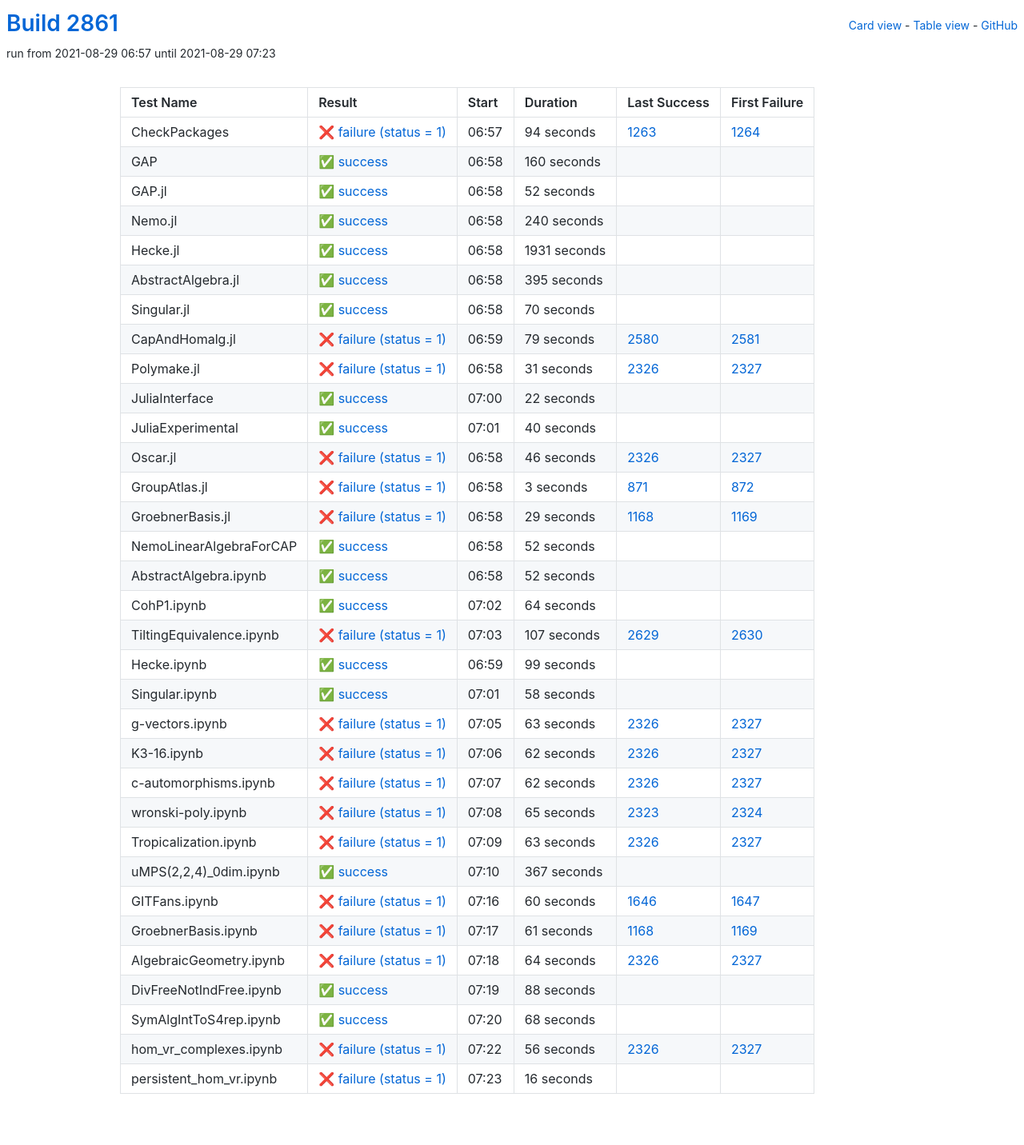
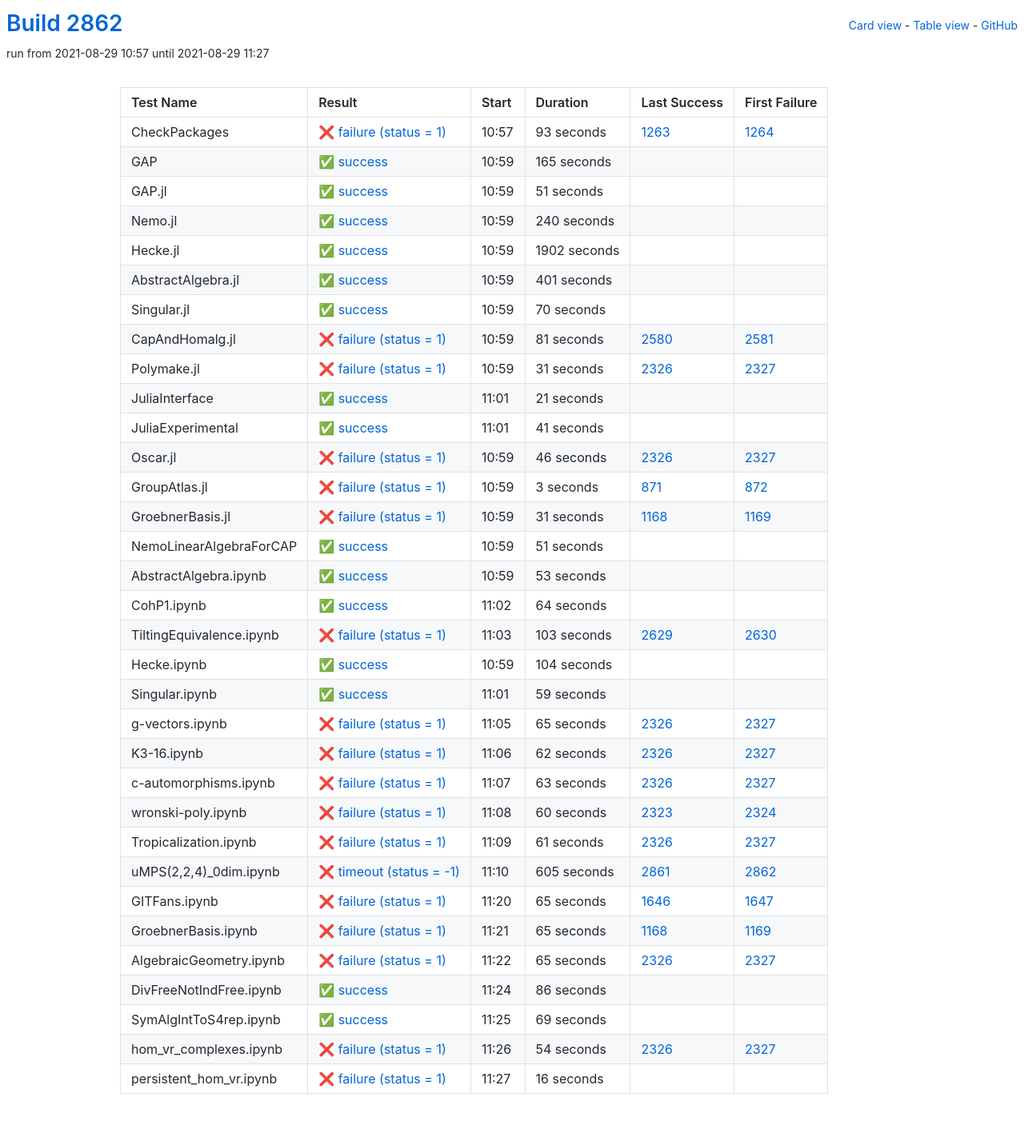
Before and after one commit to oscar-system/oscar-ci-status-stable, a Jekyll site: the page built from table.html, in a window 1280 px wide. Shown: the whole page at 80% size. Built offline with Jekyll 4.4.1, drawn with Linux system fonts in a browser that asks for light colours.

Commit message:
Build #2862

```diff
--- a/_data/ci.yml
+++ b/_data/ci.yml
@@ -1,6 +1,6 @@
 ---
-build: 2861
-build_url: https://oscarci.mathematik.uni-kl.de/job/oscar-stable/2861/
+build: 2862
+build_url: https://oscarci.mathematik.uni-kl.de/job/oscar-stable/2862/
 job: oscar-stable
 organization: oscar-system
 repo: oscar-ci-status-stable
@@ -8,44 +8,44 @@ repourl: https://github.com/oscar-system/oscar-ci-status-stable
 tests:
 - name: CheckPackages
   id: checkpackages
-  log: https://oscarci.mathematik.uni-kl.de/job/oscar-stable/2861/artifact/logs/build-2861/CheckPackages.log
-  start: 2021-08-29 06:57
+  log: https://oscarci.mathematik.uni-kl.de/job/oscar-stable/2862/artifact/logs/build-2862/CheckPackages.log
+  start: 2021-08-29 10:57
   success: false
   exitcode: 1
   status: failure
-  duration: 94
+  duration: 93
   last_success: 1263
   last_success_url: https://oscarci.mathematik.uni-kl.de/job/oscar-stable/1263/
   first_failure: 1264
   first_failure_url: https://oscarci.mathematik.uni-kl.de/job/oscar-stable/1264/
 - name: GAP
   id: gap
-  log: https://oscarci.mathematik.uni-kl.de/job/oscar-stable/2861/artifact/logs/build-2861/GAP.log
-  start: 2021-08-29 06:58
+  log: https://oscarci.mathematik.uni-kl.de/job/oscar-stable/2862/artifact/logs/build-2862/GAP.log
+  start: 2021-08-29 10:59
   success: true
   exitcode: 0
   status: success
-  duration: 160
+  duration: 165
   last_success: false
   last_success_url:
   first_failure: false
   first_failure_url:
 - name: GAP.jl
   id: gap-jl
-  log: https://oscarci.mathematik.uni-kl.de/job/oscar-stable/2861/artifact/logs/build-2861/GAP.jl.log
-  start: 2021-08-29 06:58
+  log: https://oscarci.mathematik.uni-kl.de/job/oscar-stable/2862/artifact/logs/build-2862/GAP.jl.log
+  start: 2021-08-29 10:59
   success: true
   exitcode: 0
   status: success
-  duration: 52
+  duration: 51
   last_success: false
   last_success_url:
   first_failure: false
   first_failure_url:
 - name: Nemo.jl
   id: nemo-jl
-  log: https://oscarci.mathematik.uni-kl.de/job/oscar-stable/2861/artifact/logs/build-2861/Nemo.jl.log
-  start: 2021-08-29 06:58
+  log: https://oscarci.mathematik.uni-kl.de/job/oscar-stable/2862/artifact/logs/build-2862/Nemo.jl.log
+  start: 2021-08-29 10:59
   success: true
   exitcode: 0
   status: success
@@ -56,32 +56,32 @@ tests:
   first_failure_url:
 - name: Hecke.jl
   id: hecke-jl
-  log: https://oscarci.mathematik.uni-kl.de/job/oscar-stable/2861/artifact/logs/build-2861/Hecke.jl.log
-  start: 2021-08-29 06:58
+  log: https://oscarci.mathematik.uni-kl.de/job/oscar-stable/2862/artifact/logs/build-2862/Hecke.jl.log
+  start: 2021-08-29 10:59
   success: true
   exitcode: 0
   status: success
-  duration: 1931
+  duration: 1902
   last_success: false
   last_success_url:
   first_failure: false
   first_failure_url:
 - name: AbstractAlgebra.jl
   id: abstractalgebra-jl
-  log: https://oscarci.mathematik.uni-kl.de/job/oscar-stable/2861/artifact/logs/build-2861/AbstractAlgebra.jl.log
-  start: 2021-08-29 06:58
+  log: https://oscarci.mathematik.uni-kl.de/job/oscar-stable/2862/artifact/logs/build-2862/AbstractAlgebra.jl.log
+  start: 2021-08-29 10:59
   success: true
   exitcode: 0
   status: success
-  duration: 395
+  duration: 401
   last_success: false
   last_success_url:
   first_failure: false
   first_failure_url:
 - name: Singular.jl
   id: singular-jl
-  log: https://oscarci.mathematik.uni-kl.de/job/oscar-stable/2861/artifact/logs/build-2861/Singular.jl.log
-  start: 2021-08-29 06:58
+  log: https://oscarci.mathematik.uni-kl.de/job/oscar-stable/2862/artifact/logs/build-2862/Singular.jl.log
+  start: 2021-08-29 10:59
   success: true
   exitcode: 0
   status: success
@@ -92,20 +92,20 @@ tests:
   first_failure_url:
 - name: CapAndHomalg.jl
   id: capandhomalg-jl
-  log: https://oscarci.mathematik.uni-kl.de/job/oscar-stable/2861/artifact/logs/build-2861/CapAndHomalg.jl.log
-  start: 2021-08-29 06:59
+  log: https://oscarci.mathematik.uni-kl.de/job/oscar-stable/2862/artifact/logs/build-2862/CapAndHomalg.jl.log
+  start: 2021-08-29 10:59
   success: false
   exitcode: 1
   status: failure
-  duration: 79
+  duration: 81
   last_success: 2580
   last_success_url: https://oscarci.mathematik.uni-kl.de/job/oscar-stable/2580/
   first_failure: 2581
   first_failure_url: https://oscarci.mathematik.uni-kl.de/job/oscar-stable/2581/
 - name: Polymake.jl
   id: polymake-jl
-  log: https://oscarci.mathematik.uni-kl.de/job/oscar-stable/2861/artifact/logs/build-2861/Polymake.jl.log
-  start: 2021-08-29 06:58
+  log: https://oscarci.mathematik.uni-kl.de/job/oscar-stable/2862/artifact/logs/build-2862/Polymake.jl.log
+  start: 2021-08-29 10:59
   success: false
   exitcode: 1
   status: failure
@@ -116,32 +116,32 @@ tests:
   first_failure_url: https://oscarci.mathematik.uni-kl.de/job/oscar-stable/2327/
 - name: JuliaInterface
   id: juliainterface
-  log: https://oscarci.mathematik.uni-kl.de/job/oscar-stable/2861/artifact/logs/build-2861/JuliaInterface.log
-  start: 2021-08-29 07:00
+  log: https://oscarci.mathematik.uni-kl.de/job/oscar-stable/2862/artifact/logs/build-2862/JuliaInterface.log
+  start: 2021-08-29 11:01
   success: true
   exitcode: 0
   status: success
-  duration: 22
+  duration: 21
   last_success: false
   last_success_url:
   first_failure: false
   first_failure_url:
 - name: JuliaExperimental
   id: juliaexperimental
-  log: https://oscarci.mathematik.uni-kl.de/job/oscar-stable/2861/artifact/logs/build-2861/JuliaExperimental.log
-  start: 2021-08-29 07:01
+  log: https://oscarci.mathematik.uni-kl.de/job/oscar-stable/2862/artifact/logs/build-2862/JuliaExperimental.log
+  start: 2021-08-29 11:01
   success: true
   exitcode: 0
   status: success
-  duration: 40
+  duration: 41
   last_success: false
   last_success_url:
   first_failure: false
   first_failure_url:
 - name: Oscar.jl
   id: oscar-jl
-  log: https://oscarci.mathematik.uni-kl.de/job/oscar-stable/2861/artifact/logs/build-2861/Oscar.jl.log
-  start: 2021-08-29 06:58
+  log: https://oscarci.mathematik.uni-kl.de/job/oscar-stable/2862/artifact/logs/build-2862/Oscar.jl.log
+  start: 2021-08-29 10:59
   success: false
   exitcode: 1
   status: failure
@@ -152,8 +152,8 @@ tests:
   first_failure_url: https://oscarci.mathematik.uni-kl.de/job/oscar-stable/2327/
 - name: GroupAtlas.jl
   id: groupatlas-jl
-  log: https://oscarci.mathematik.uni-kl.de/job/oscar-stable/2861/artifact/logs/build-2861/GroupAtlas.jl.log
-  start: 2021-08-29 06:58
+  log: https://oscarci.mathematik.uni-kl.de/job/oscar-stable/2862/artifact/logs/build-2862/GroupAtlas.jl.log
+  start: 2021-08-29 10:59
   success: false
   exitcode: 1
   status: failure
@@ -164,44 +164,44 @@ tests:
   first_failure_url: https://oscarci.mathematik.uni-kl.de/job/oscar-stable/872/
 - name: GroebnerBasis.jl
   id: groebnerbasis-jl
-  log: https://oscarci.mathematik.uni-kl.de/job/oscar-stable/2861/artifact/logs/build-2861/GroebnerBasis.jl.log
-  start: 2021-08-29 06:58
+  log: https://oscarci.mathematik.uni-kl.de/job/oscar-stable/2862/artifact/logs/build-2862/GroebnerBasis.jl.log
+  start: 2021-08-29 10:59
   success: false
   exitcode: 1
   status: failure
-  duration: 29
+  duration: 31
   last_success: 1168
   last_success_url: https://oscarci.mathematik.uni-kl.de/job/oscar-stable/1168/
   first_failure: 1169
   first_failure_url: https://oscarci.mathematik.uni-kl.de/job/oscar-stable/1169/
 - name: NemoLinearAlgebraForCAP
   id: nemolinearalgebraforcap
-  log: https://oscarci.mathematik.uni-kl.de/job/oscar-stable/2861/artifact/logs/build-2861/NemoLinearAlgebraForCAP.log
-  start: 2021-08-29 06:58
+  log: https://oscarci.mathematik.uni-kl.de/job/oscar-stable/2862/artifact/logs/build-2862/NemoLinearAlgebraForCAP.log
+  start: 2021-08-29 10:59
   success: true
   exitcode: 0
   status: success
-  duration: 52
+  duration: 51
   last_success: false
   last_success_url:
   first_failure: false
   first_failure_url:
 - name: AbstractAlgebra.ipynb
   id: abstractalgebra-ipynb
-  log: https://oscarci.mathematik.uni-kl.de/job/oscar-stable/2861/artifact/logs/build-2861/AbstractAlgebra.ipynb.log
-  start: 2021-08-29 06:58
+  log: https://oscarci.mathematik.uni-kl.de/job/oscar-stable/2862/artifact/logs/build-2862/AbstractAlgebra.ipynb.log
+  start: 2021-08-29 10:59
   success: true
   exitcode: 0
   status: success
-  duration: 52
+  duration: 53
   last_success: false
   last_success_url:
   first_failure: false
   first_failure_url:
 - name: CohP1.ipynb
   id: cohp1-ipynb
-  log: https://oscarci.mathematik.uni-kl.de/job/oscar-stable/2861/artifact/logs/build-2861/CohP1.ipynb.log
-  start: 2021-08-29 07:02
+  log: https://oscarci.mathematik.uni-kl.de/job/oscar-stable/2862/artifact/logs/build-2862/CohP1.ipynb.log
+  start: 2021-08-29 11:02
   success: true
   exitcode: 0
   status: success
@@ -212,56 +212,56 @@ tests:
   first_failure_url:
 - name: TiltingEquivalence.ipynb
   id: tiltingequivalence-ipynb
-  log: https://oscarci.mathematik.uni-kl.de/job/oscar-stable/2861/artifact/logs/build-2861/TiltingEquivalence.ipynb.log
-  start: 2021-08-29 07:03
+  log: https://oscarci.mathematik.uni-kl.de/job/oscar-stable/2862/artifact/logs/build-2862/TiltingEquivalence.ipynb.log
+  start: 2021-08-29 11:03
   success: false
   exitcode: 1
   status: failure
-  duration: 107
+  duration: 103
   last_success: 2629
   last_success_url: https://oscarci.mathematik.uni-kl.de/job/oscar-stable/2629/
   first_failure: 2630
   first_failure_url: https://oscarci.mathematik.uni-kl.de/job/oscar-stable/2630/
 - name: Hecke.ipynb
   id: hecke-ipynb
-  log: https://oscarci.mathematik.uni-kl.de/job/oscar-stable/2861/artifact/logs/build-2861/Hecke.ipynb.log
-  start: 2021-08-29 06:59
+  log: https://oscarci.mathematik.uni-kl.de/job/oscar-stable/2862/artifact/logs/build-2862/Hecke.ipynb.log
+  start: 2021-08-29 10:59
   success: true
   exitcode: 0
   status: success
-  duration: 99
+  duration: 104
   last_success: false
   last_success_url:
   first_failure: false
   first_failure_url:
 - name: Singular.ipynb
   id: singular-ipynb
-  log: https://oscarci.mathematik.uni-kl.de/job/oscar-stable/2861/artifact/logs/build-2861/Singular.ipynb.log
-  start: 2021-08-29 07:01
+  log: https://oscarci.mathematik.uni-kl.de/job/oscar-stable/2862/artifact/logs/build-2862/Singular.ipynb.log
+  start: 2021-08-29 11:01
   success: true
   exitcode: 0
   status: success
-  duration: 58
+  duration: 59
   last_success: false
   last_success_url:
   first_failure: false
   first_failure_url:
 - name: g-vectors.ipynb
   id: g-vectors-ipynb
-  log: https://oscarci.mathematik.uni-kl.de/job/oscar-stable/2861/artifact/logs/build-2861/g-vectors.ipynb.log
-  start: 2021-08-29 07:05
+  log: https://oscarci.mathematik.uni-kl.de/job/oscar-stable/2862/artifact/logs/build-2862/g-vectors.ipynb.log
+  start: 2021-08-29 11:05
   success: false
   exitcode: 1
   status: failure
-  duration: 63
+  duration: 65
   last_success: 2326
   last_success_url: https://oscarci.mathematik.uni-kl.de/job/oscar-stable/2326/
   first_failure: 2327
   first_failure_url: https://oscarci.mathematik.uni-kl.de/job/oscar-stable/2327/
 - name: K3-16.ipynb
   id: k3-16-ipynb
-  log: https://oscarci.mathematik.uni-kl.de/job/oscar-stable/2861/artifact/logs/build-2861/K3-16.ipynb.log
-  start: 2021-08-29 07:06
+  log: https://oscarci.mathematik.uni-kl.de/job/oscar-stable/2862/artifact/logs/build-2862/K3-16.ipynb.log
+  start: 2021-08-29 11:06
   success: false
   exitcode: 1
   status: failure
@@ -272,32 +272,8 @@ tests:
   first_failure_url: https://oscarci.mathematik.uni-kl.de/job/oscar-stable/2327/
 - name: c-automorphisms.ipynb
   id: c-automorphisms-ipynb
-  log: https://oscarci.mathematik.uni-kl.de/job/oscar-stable/2861/artifact/logs/build-2861/c-automorphisms.ipynb.log
-  start: 2021-08-29 07:07
-  success: false
-  exitcode: 1
-  status: failure
-  duration: 62
-  last_success: 2326
-  last_success_url: https://oscarci.mathematik.uni-kl.de/job/oscar-stable/2326/
-  first_failure: 2327
-  first_failure_url: https://oscarci.mathematik.uni-kl.de/job/oscar-stable/2327/
-- name: wronski-poly.ipynb
-  id: wronski-poly-ipynb
-  log: https://oscarci.mathematik.uni-kl.de/job/oscar-stable/2861/artifact/logs/build-2861/wronski-poly.ipynb.log
-  start: 2021-08-29 07:08
-  success: false
-  exitcode: 1
-  status: failure
-  duration: 65
-  last_success: 2323
-  last_success_url: https://oscarci.mathematik.uni-kl.de/job/oscar-stable/2323/
-  first_failure: 2324
-  first_failure_url: https://oscarci.mathematik.uni-kl.de/job/oscar-stable/2324/
-- name: Tropicalization.ipynb
-  id: tropicalization-ipynb
-  log: https://oscarci.mathematik.uni-kl.de/job/oscar-stable/2861/artifact/logs/build-2861/Tropicalization.ipynb.log
-  start: 2021-08-29 07:09
+  log: https://oscarci.mathematik.uni-kl.de/job/oscar-stable/2862/artifact/logs/build-2862/c-automorphisms.ipynb.log
+  start: 2021-08-29 11:07
   success: false
   exitcode: 1
   status: failure
@@ -306,94 +282,118 @@ tests:
   last_success_url: https://oscarci.mathematik.uni-kl.de/job/oscar-stable/2326/
   first_failure: 2327
   first_failure_url: https://oscarci.mathematik.uni-kl.de/job/oscar-stable/2327/
-- name: uMPS(2,2,4)_0dim.ipynb
-  id: umps-2-2-4-0dim-ipynb
-  log: https://oscarci.mathematik.uni-kl.de/job/oscar-stable/2861/artifact/logs/build-2861/uMPS-2-2-4-_0dim.ipynb.log
-  start: 2021-08-29 07:10
-  success: true
-  exitcode: 0
-  status: success
-  duration: 367
-  last_success: false
-  last_success_url:
-  first_failure: false
-  first_failure_url:
-- name: GITFans.ipynb
-  id: gitfans-ipynb
-  log: https://oscarci.mathematik.uni-kl.de/job/oscar-stable/2861/artifact/logs/build-2861/GITFans.ipynb.log
-  start: 2021-08-29 07:16
+- name: wronski-poly.ipynb
+  id: wronski-poly-ipynb
+  log: https://oscarci.mathematik.uni-kl.de/job/oscar-stable/2862/artifact/logs/build-2862/wronski-poly.ipynb.log
+  start: 2021-08-29 11:08
   success: false
   exitcode: 1
   status: failure
   duration: 60
+  last_success: 2323
+  last_success_url: https://oscarci.mathematik.uni-kl.de/job/oscar-stable/2323/
+  first_failure: 2324
+  first_failure_url: https://oscarci.mathematik.uni-kl.de/job/oscar-stable/2324/
+- name: Tropicalization.ipynb
+  id: tropicalization-ipynb
+  log: https://oscarci.mathematik.uni-kl.de/job/oscar-stable/2862/artifact/logs/build-2862/Tropicalization.ipynb.log
+  start: 2021-08-29 11:09
+  success: false
+  exitcode: 1
+  status: failure
+  duration: 61
+  last_success: 2326
+  last_success_url: https://oscarci.mathematik.uni-kl.de/job/oscar-stable/2326/
+  first_failure: 2327
+  first_failure_url: https://oscarci.mathematik.uni-kl.de/job/oscar-stable/2327/
+- name: uMPS(2,2,4)_0dim.ipynb
+  id: umps-2-2-4-0dim-ipynb
+  log: https://oscarci.mathematik.uni-kl.de/job/oscar-stable/2862/artifact/logs/build-2862/uMPS-2-2-4-_0dim.ipynb.log
+  start: 2021-08-29 11:10
+  success: false
+  exitcode: -1
+  status: timeout
+  duration: 605
+  last_success: 2861
+  last_success_url: https://oscarci.mathematik.uni-kl.de/job/oscar-stable/2861/
+  first_failure: 2862
+  first_failure_url: https://oscarci.mathematik.uni-kl.de/job/oscar-stable/2862/
+- name: GITFans.ipynb
+  id: gitfans-ipynb
+  log: https://oscarci.mathematik.uni-kl.de/job/oscar-stable/2862/artifact/logs/build-2862/GITFans.ipynb.log
+  start: 2021-08-29 11:20
+  success: false
+  exitcode: 1
+  status: failure
+  duration: 65
   last_success: 1646
   last_success_url: https://oscarci.mathematik.uni-kl.de/job/oscar-stable/1646/
   first_failure: 1647
   first_failure_url: https://oscarci.mathematik.uni-kl.de/job/oscar-stable/1647/
 - name: GroebnerBasis.ipynb
   id: groebnerbasis-ipynb
-  log: https://oscarci.mathematik.uni-kl.de/job/oscar-stable/2861/artifact/logs/build-2861/GroebnerBasis.ipynb.log
-  start: 2021-08-29 07:17
+  log: https://oscarci.mathematik.uni-kl.de/job/oscar-stable/2862/artifact/logs/build-2862/GroebnerBasis.ipynb.log
+  start: 2021-08-29 11:21
   success: false
   exitcode: 1
   status: failure
-  duration: 61
+  duration: 65
   last_success: 1168
   last_success_url: https://oscarci.mathematik.uni-kl.de/job/oscar-stable/1168/
   first_failure: 1169
   first_failure_url: https://oscarci.mathematik.uni-kl.de/job/oscar-stable/1169/
 - name: AlgebraicGeometry.ipynb
   id: algebraicgeometry-ipynb
-  log: https://oscarci.mathematik.uni-kl.de/job/oscar-stable/2861/artifact/logs/build-2861/AlgebraicGeometry.ipynb.log
-  start: 2021-08-29 07:18
+  log: https://oscarci.mathematik.uni-kl.de/job/oscar-stable/2862/artifact/logs/build-2862/AlgebraicGeometry.ipynb.log
+  start: 2021-08-29 11:22
   success: false
   exitcode: 1
   status: failure
-  duration: 64
+  duration: 65
   last_success: 2326
   last_success_url: https://oscarci.mathematik.uni-kl.de/job/oscar-stable/2326/
   first_failure: 2327
   first_failure_url: https://oscarci.mathematik.uni-kl.de/job/oscar-stable/2327/
 - name: DivFreeNotIndFree.ipynb
   id: divfreenotindfree-ipynb
-  log: https://oscarci.mathematik.uni-kl.de/job/oscar-stable/2861/artifact/logs/build-2861/DivFreeNotIndFree.ipynb.log
-  start: 2021-08-29 07:19
+  log: https://oscarci.mathematik.uni-kl.de/job/oscar-stable/2862/artifact/logs/build-2862/DivFreeNotIndFree.ipynb.log
+  start: 2021-08-29 11:24
   success: true
   exitcode: 0
   status: success
-  duration: 88
+  duration: 86
   last_success: false
   last_success_url:
   first_failure: false
   first_failure_url:
 - name: SymAlgIntToS4rep.ipynb
   id: symalginttos4rep-ipynb
-  log: https://oscarci.mathematik.uni-kl.de/job/oscar-stable/2861/artifact/logs/build-2861/SymAlgIntToS4rep.ipynb.log
-  start: 2021-08-29 07:20
+  log: https://oscarci.mathematik.uni-kl.de/job/oscar-stable/2862/artifact/logs/build-2862/SymAlgIntToS4rep.ipynb.log
+  start: 2021-08-29 11:25
   success: true
   exitcode: 0
   status: success
-  duration: 68
+  duration: 69
   last_success: false
   last_success_url:
   first_failure: false
   first_failure_url:
 - name: hom_vr_complexes.ipynb
   id: hom-vr-complexes-ipynb
-  log: https://oscarci.mathematik.uni-kl.de/job/oscar-stable/2861/artifact/logs/build-2861/hom_vr_complexes.ipynb.log
-  start: 2021-08-29 07:22
+  log: https://oscarci.mathematik.uni-kl.de/job/oscar-stable/2862/artifact/logs/build-2862/hom_vr_complexes.ipynb.log
+  start: 2021-08-29 11:26
   success: false
   exitcode: 1
   status: failure
-  duration: 56
+  duration: 54
   last_success: 2326
   last_success_url: https://oscarci.mathematik.uni-kl.de/job/oscar-stable/2326/
   first_failure: 2327
   first_failure_url: https://oscarci.mathematik.uni-kl.de/job/oscar-stable/2327/
 - name: persistent_hom_vr.ipynb
   id: persistent-hom-vr-ipynb
-  log: https://oscarci.mathematik.uni-kl.de/job/oscar-stable/2861/artifact/logs/build-2861/persistent_hom_vr.ipynb.log
-  start: 2021-08-29 07:23
+  log: https://oscarci.mathematik.uni-kl.de/job/oscar-stable/2862/artifact/logs/build-2862/persistent_hom_vr.ipynb.log
+  start: 2021-08-29 11:27
   success: false
   exitcode: 1
   status: failure
```
Also changed, not shown: README.md.
